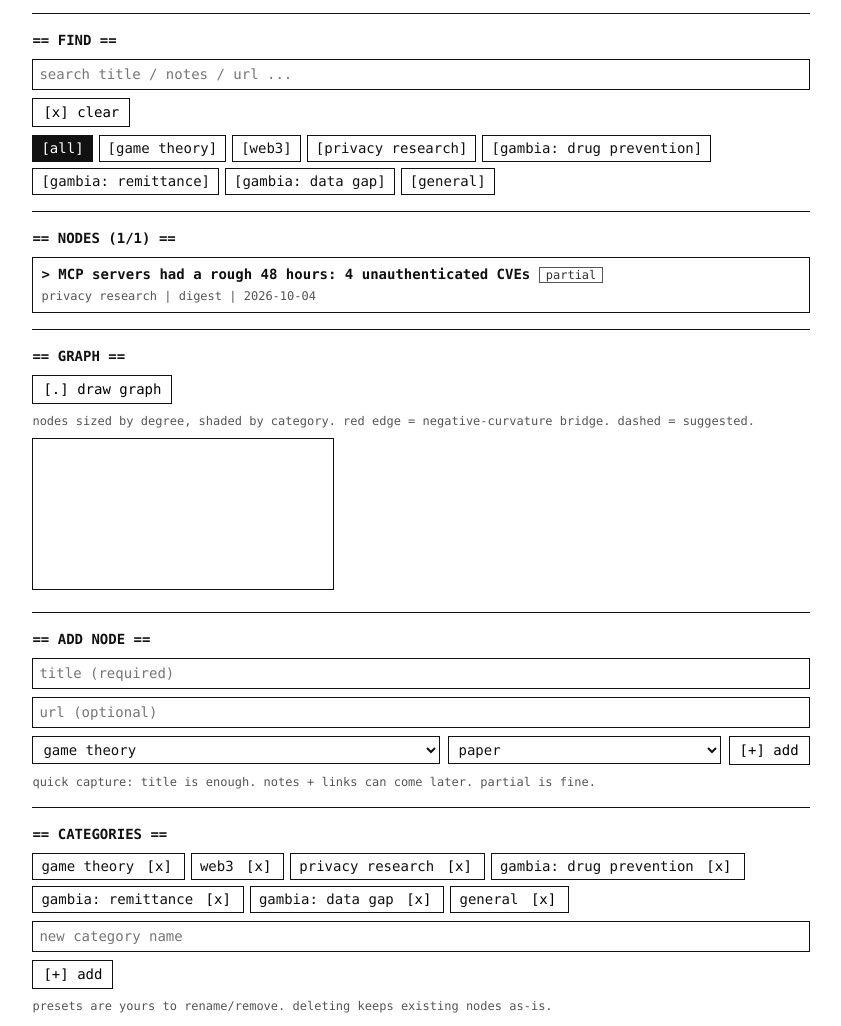
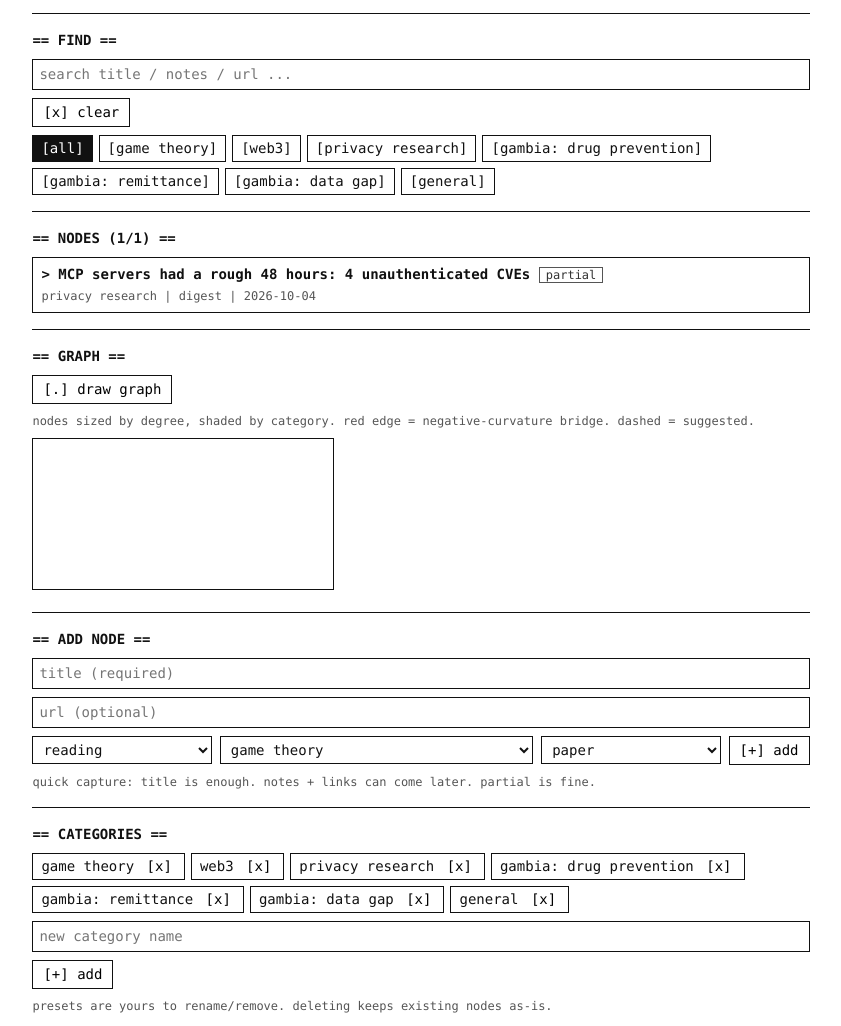
Before and after one commit to riley-wangdaiwei/commonplace, a plain HTML site: page index.html in a window 1280 px wide. Shown: the part 71-1097 px from the top of the page, without its empty margins (219-1060 px from the left). Drawn offline with Linux system fonts and the light colour scheme.

Commit message:
label field + idea node type, graph shows labels

```diff
--- a/index.html
+++ b/index.html
@@ -90,6 +90,10 @@
   <input type="text" id="f-url" placeholder="url (optional)">
 </div>
 <div class="row">
+  <span><select id="f-type">
+    <option value="reading">reading</option>
+    <option value="idea">idea</option>
+  </select></span>
   <span><select id="f-cat"></select></span>
   <span><select id="f-kind"></select></span>
   <span class="fixed"><button id="add">[+] add</button></span>
```
